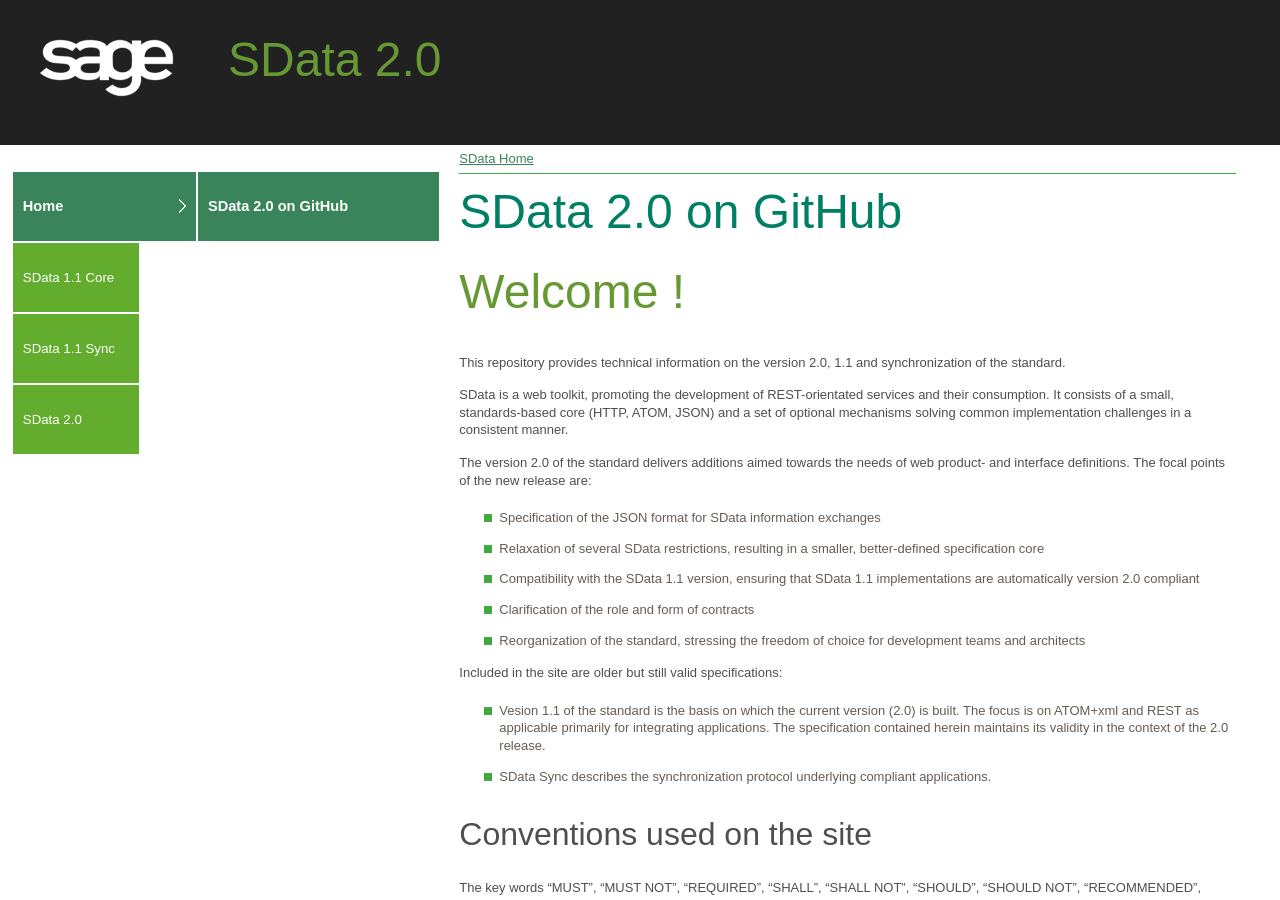
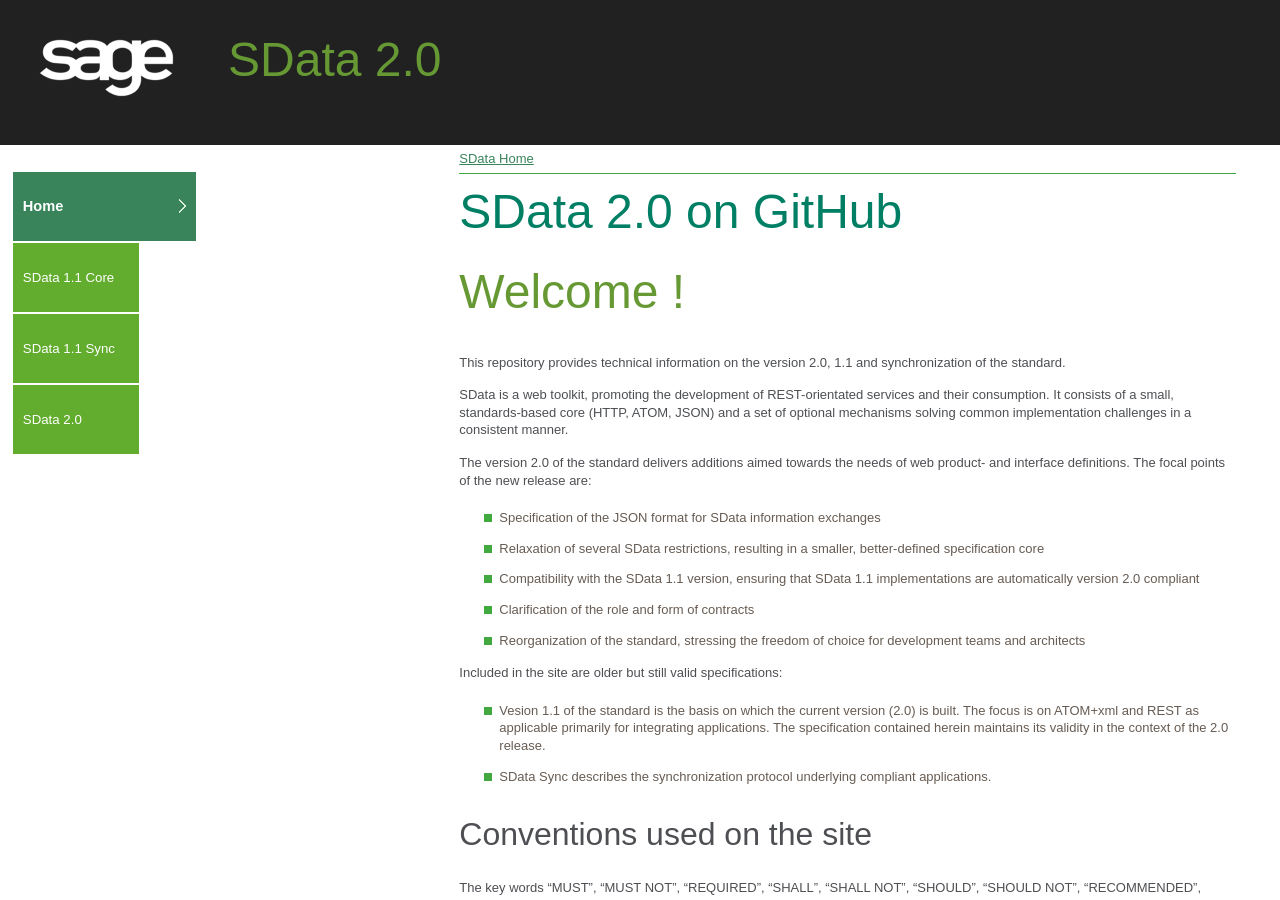
Before and after one commit to kaqa/SData-2.0, a Jekyll site: the page built from index.md, in a window 1280 px wide and 900 px high. Built offline with Jekyll 4.4.1, drawn with Linux system fonts in a browser that asks for light colours.

Commit message:
sidebar update
- removed 2nd level navigation item for home;
- testing;

```diff
--- a/_includes/sidebar.html
+++ b/_includes/sidebar.html
@@ -47,7 +47,7 @@
 </ul>
 
 {% for category in categories %}
-<ul class="navigation {{category}}" style="display:{% if category != page.group %}none{% else %}inline-block{% endif %}">
+<ul class="navigation {{category}}" style='display:{% if (category == "home") or (category != page.group) %}none{% else %}inline-block{% endif %}'>
 
 {% assign menuitem = 'top' %}
 {% assign id = '' %}
@@ -183,22 +184,25 @@
 					if(!$(this).hasClass('active'))
 					{
 						var self = this;
+						var prevTopnavItem = $('ul.top-nav > li.active');
 
-
-
-
-						$('ul.navigation:visible').hide('fast', function(){	// hide navigation bar
+						//$('ul.navigation:visible').hide('fast', function(){	// hide navigation bar
+						$('ul.navigation').hide('fast', function(){	// hide navigation bar
 
 							$(self).parent().animate({width: '100%'}, 'fast', function() {	// activate clicked top-nav item
 
-								$('ul.top-nav > li.active').animate({width: '69%'}, 'fast', function(){	// deactivate previous top-nav item
-									$('ul.top-nav > li').removeClass('active');
+								//$('ul.top-nav > li.active').animate({width: '69%'}, 'fast', function(){	// deactivate previous top-nav item
+								prevTopnavItem.animate({width: '69%'}, 'fast', function(){	// deactivate previous top-nav item
+									//$('ul.top-nav > li').removeClass('active');
+									prevTopnavItem.removeClass('active');
 								});
 
+								if(group != 'home')
+								{
 									$('ul.'+group).show('fast', function(){	// show activated navigation bar
 
 										$(self).parent().addClass('active');
-									$(this).find('ul').slideUp('fast');	// close all sub items
+										//#$(this).find('ul').slideUp('fast');	// close all sub items
 										$(this).children('li').removeClass('active-top');	// remove all active flags from top level menu items
 
 										if($(this).find('ul.'+$(this).children().first().find('a').attr('id')).length > 0) // if found <ul class="x"> with class of 1st top level menu item's <a id="x"> id (1st item has sub items)
```
Also changed, not shown: other parts of _includes/sidebar.html (+4 -0 lines). Lines whose indentation alone changed are shown as unchanged.
